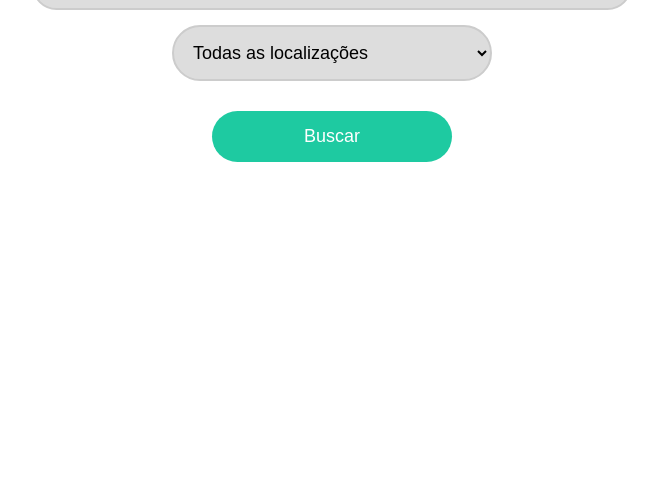
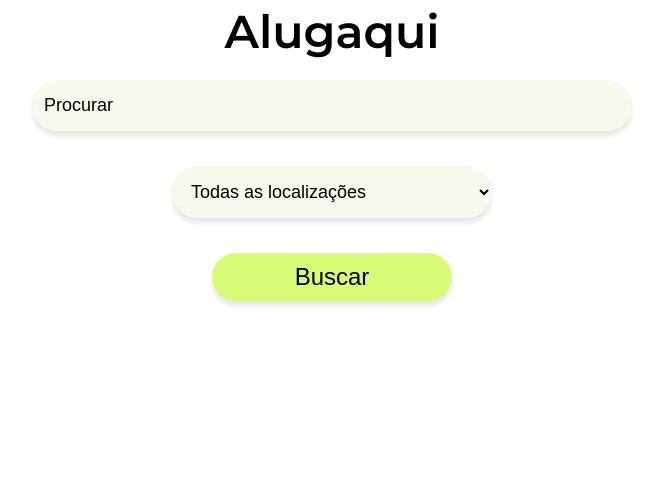
Before and after one commit to MayaBrito/EmprestAqui, a Flask app: page /menu in a window 1280 px wide. Shown: the part 301-800 px from the top of the page, without its empty margins (308-971 px from the left). Run offline with Flask 3, Linux system fonts and the light colour scheme; parts of the project's set-up code (start-up, migrations or seed data) failed here and were passed over.

Commit message:
main search screen done

```diff
--- a/static/search-product/index.css
+++ b/static/search-product/index.css
@@ -1,7 +1,7 @@
 body {
     margin: 0;
     padding: 0;
-    font-family: Arial, sans-serif;
+    font-family: 'Montserrat', sans-serif;
     background-color: #fff;
     display: flex;
     flex-direction: column;
@@ -62,14 +62,17 @@ body {
     text-align: center;
     width: 100%;
     max-width: 800px;
-    margin-top: 50px;
+    margin-top: 100px;
+    display: flex;
+    justify-content: center;
+    flex-direction: column;
 }
 
-h2 {
-    padding-top: 100px;
+.title{
     font-size: 46px;
     margin-bottom: 20px;
     color: #000;
+    font-weight: 600;
 }
 
 .search-bar {
@@ -81,11 +84,21 @@ h2 {
 .search-bar input {
     width: 100%;
     padding: 12px;
-    border-radius: 50px;
-    border: 2px solid #ccc;
-    background-color: #ddd;
+    border-radius: 30px;
+    background-color: #F8F8EC;
     font-size: 18px;
     box-sizing: border-box;
+    border: none;
+    padding-top: 15px;
+    padding-bottom: 15px;
+    box-shadow: 0px 5px 5px rgba(0, 0, 0, 0.1);
+}
+.search-bar input:focus {
+    outline: none;
+}
+.search-bar input::placeholder{
+    color: black;
+
 }
 
 .form-container {
@@ -101,30 +114,36 @@ h2 {
 .form-group select {
     width: 40%;
     padding: 15px;
-    border-radius: 50px;
-    border: 2px solid #ccc;
-    background-color: #ddd;
+    border: none;
+    border-radius: 30px;
+    background-color: #F8F8EC;
     font-size: 18px;
     box-sizing: border-box;
     margin-bottom: 15px;
+    box-shadow: 0px 5px 5px rgba(0, 0, 0, 0.1);
+    margin-top: 20px;
+    margin-bottom: 20px;
 }
 
-.form-group select:focus {
-    outline: none;
-    border-color: #007BFF;
-}
 
 .search-button {
     width: 30%;
-    padding: 15px;
+    padding: 10px;
     border-radius: 50px;
     border: none;
-    background-color: #1ECAA1;
-    color: white;
+    background-color: #D9FC77;
+    color: black;
     font-size: 18px;
     cursor: pointer;
+    box-shadow: 0px 5px 5px rgba(0, 0, 0, 0.1);
+    font-size: 24px;
 }
 
 .search-button:hover {
-    background-color: #18b48c;
+    background-color: #bbd86b;
 }
+
+.img-container img{
+    width: 400px;
+    height: 200px;
+}
--- a/templates/search-product/index.html
+++ b/templates/search-product/index.html
@@ -6,12 +6,18 @@
     <meta name="viewport" content="width=device-width, initial-scale=1.0">
     <title>Alugaqui</title>
     <link rel="stylesheet" type="text/css" href="{{ url_for('static', filename='search-product/index.css') }}">
+    <link rel="preconnect" href="https://fonts.googleapis.com">
+    <link rel="preconnect" href="https://fonts.gstatic.com" crossorigin>
+    <link href="https://fonts.googleapis.com/css2?family=Montserrat:ital,wght@0,100..900;1,100..900&display=swap" rel="stylesheet">
 </head>
 <body>
     {{ render_header() }}
 
     <div class="container">
-        <h2>EmprestaAqui</h2>
+        <div class="img-container">
+            <img src="{{url_for('static', filename='Logo.png')}}" alt="Alugaqui Logo">
+        </div>
+        <div class="title">Alugaqui</div>
         {% if error != "" %}
             {{ error }}
         {% endif %}
@@ -20,7 +26,7 @@
             <form method="post" action="/results">
                 <div class="form-group search-bar">
                     <label for="search"></label>
-                    <input type="search" id="search" name="search" required>
+                    <input type="search" id="search" name="search" placeholder="Procurar" required>
                 </div>
                 <div class="form-group">
                     <label for="city"></label>
```
